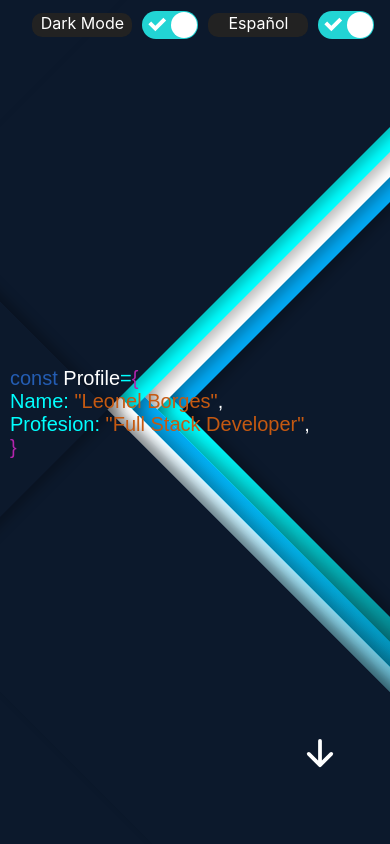
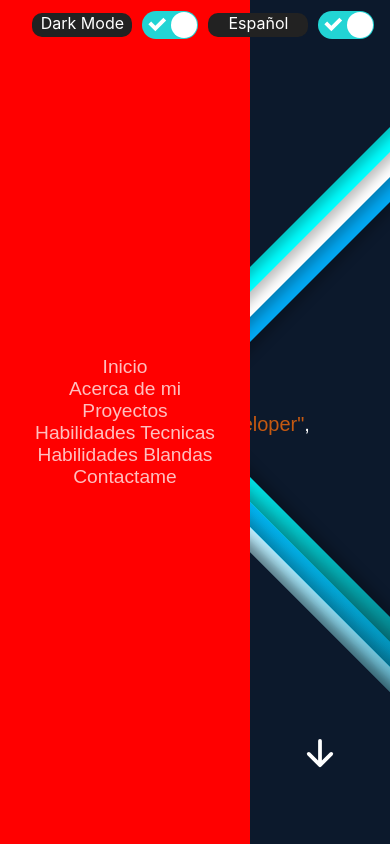
Before and after one commit to leonelborgesdev/portfolio, a React (Create React App) app: page / in a window 390 px wide. Shown: the top 844 px of the page. Built offline with nearby package versions, Linux system fonts and the light colour scheme.

Commit message:
portfolio

```diff
--- a/src/components/Footer/PageFooter.css
+++ b/src/components/Footer/PageFooter.css
@@ -129,5 +129,14 @@ footer .wave#wave4{
 @media screen and (max-width: 940px) {
     footer .menu{
         background: red;
+        width: 250px;
+        height: 100vh;
+        display: flex;
+        justify-content: center;
+        flex-direction: column;
+        position: fixed;
+        top: 0;
+        left: 0;
+        z-index: 1001;
     }
 }
--- a/src/components/Footer/PageFooter.jsx
+++ b/src/components/Footer/PageFooter.jsx
@@ -60,7 +60,7 @@ export const PageFooter = () => {
           <ul className="menu">
             {menu_footer.map((item) => {
               return (
-                <li key={menu_footer.indexOf(item)}>
+                <li className="menu_item" key={menu_footer.indexOf(item)}>
                   <a href={`#${item.id}`}>{item.name}</a>
                 </li>
               );
```
